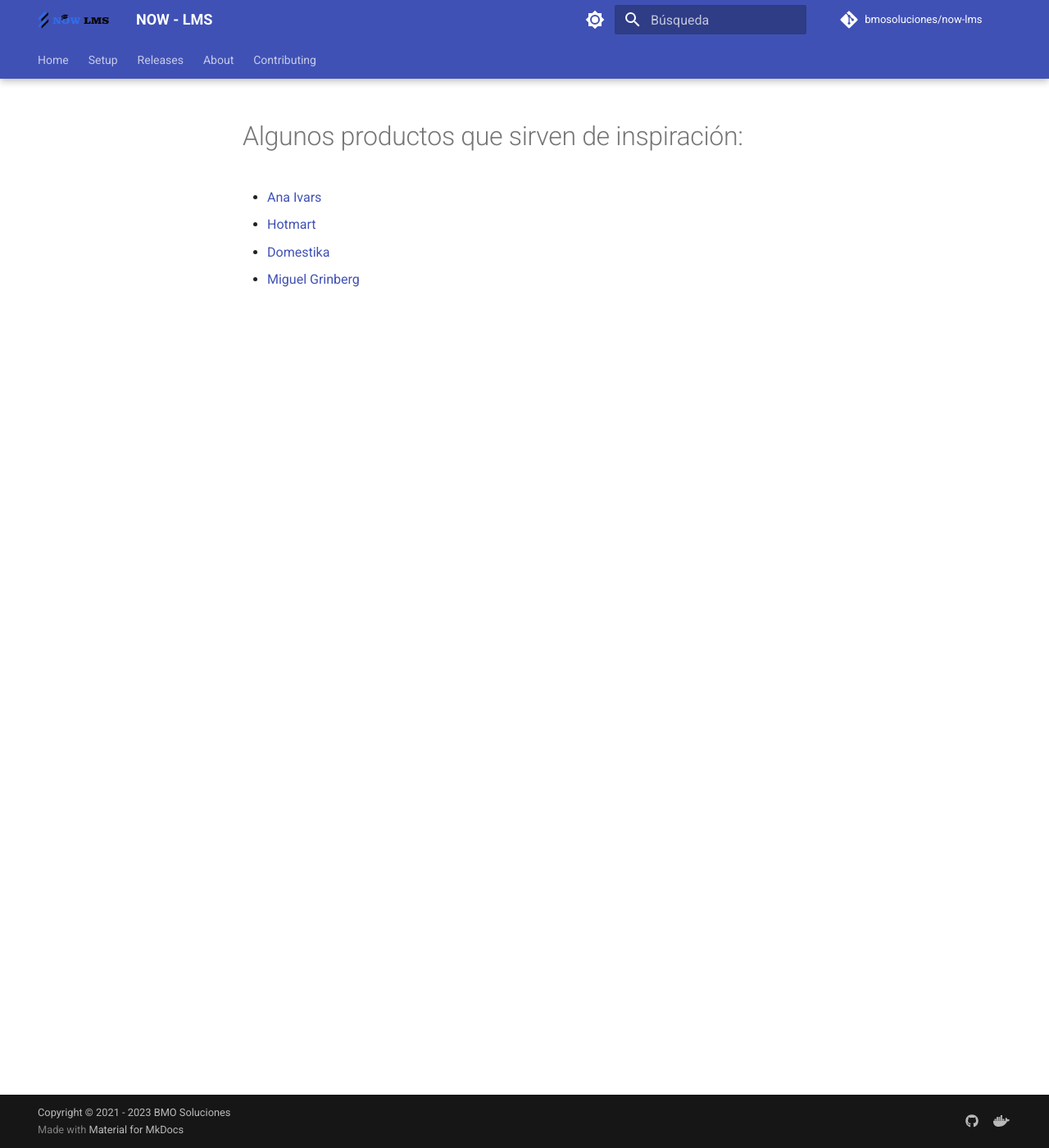
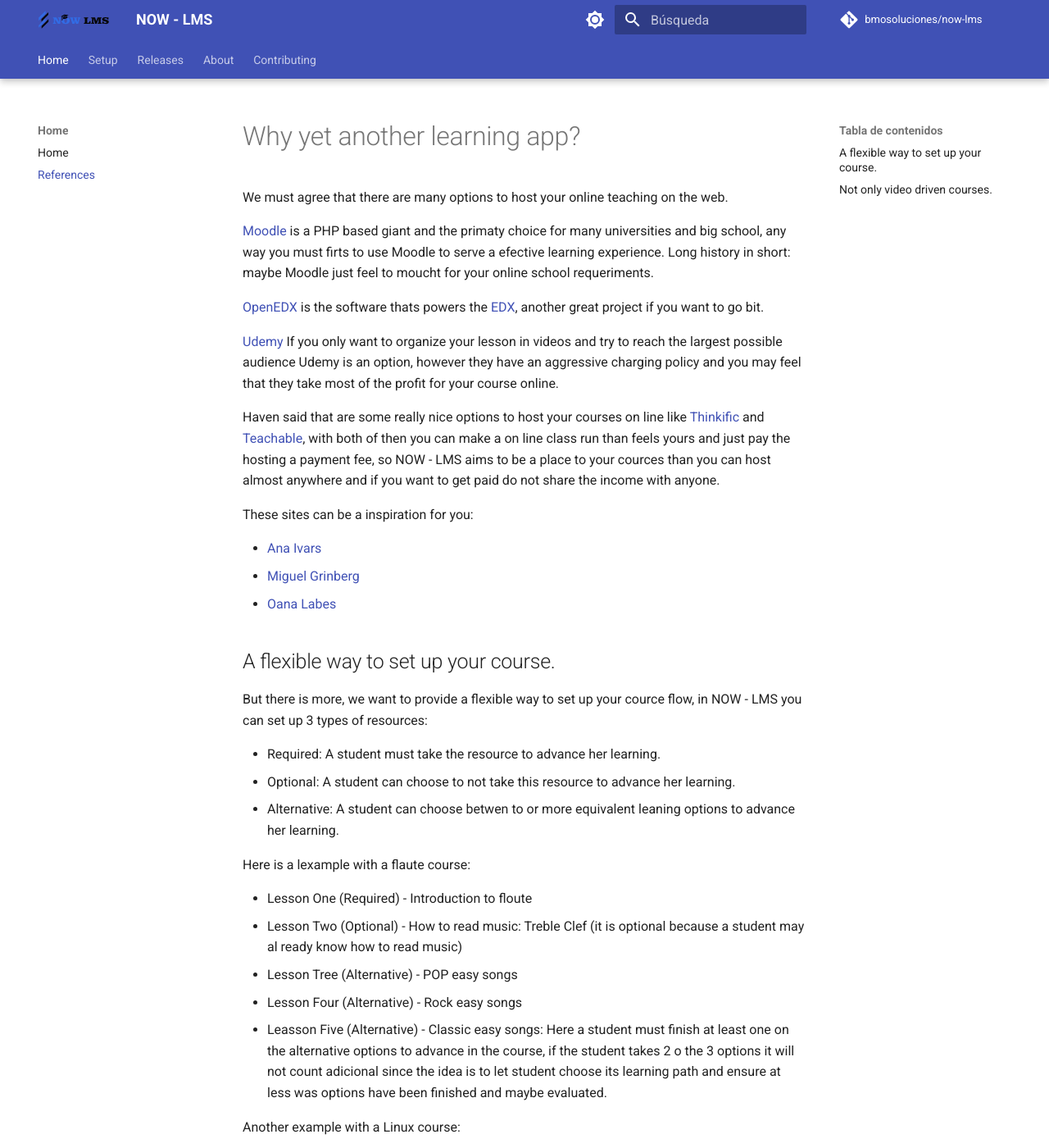
Before and after one commit to bmosoluciones/now-lms, an MkDocs documentation site: the page built from docs/references.md, in a window 1280 px wide and 1400 px high. Shown: the whole window at 82% size. Built offline with MkDocs 1.6.1 and Material for MkDocs 9.7.7, drawn with Linux system fonts in a browser that asks for light colours; comment, search, counter and statistics services are not loaded; some of the changed text lies outside the part shown.

Commit message:
docs: Update docs
Signed-off-by: William José Moreno Reyes <williamjmorenor@gmail.com>

```diff
--- a/docs/references.md
+++ b/docs/references.md
@@ -1,6 +1,55 @@
-# Algunos productos que sirven de inspiración:
+# Why yet another learning app?
+
+We must agree that there are many options to host your online teaching on the web.
+
+[Moodle](https://moodle.org/) is a PHP based giant and the primaty choice for many universities and big school, any way
+you must firts to use Moodle to serve a efective learning experience. Long history in short: maybe Moodle just feel to moucht
+for your online school requeriments.
+
+[OpenEDX](https://openedx.org/) is the software thats powers the [EDX](https://www.edx.org/), another great project if you want to go bit.
+
+[Udemy](https://www.udemy.com/) If you only want to organize your lesson in videos and try to reach the largest possible audience Udemy is an option, however they have an aggressive charging policy and you may feel that they take most of the profit for your course online.
+
+Haven said that are some really nice options to host your courses on line like [Thinkific](https://www.thinkific.com/) and [Teachable](https://teachable.com/), with both of then you can make a on line class run than feels yours and just pay the hosting a payment fee, so NOW - LMS aims to be a place to your cources than you can host almost anywhere and if you want to get paid do not share the income with anyone.
+
+These sites can be a inspiration for you:
 
 -   [Ana Ivars](https://cursos.anaivars.com/)
--   [Hotmart](https://hotmart.com/es/marketplace)
--   [Domestika](https://www.domestika.org/es/courses)
 -   [Miguel Grinberg](https://courses.miguelgrinberg.com/)
+-   [Oana Labes](https://courses.oanalabes.com/courses/cashflow)
+
+## A flexible way to set up your course.
+
+But there is more, we want to provide a flexible way to set up your cource flow, in NOW - LMS you can set up 3 types of resources:
+
+-   Required: A student must take the resource to advance her learning.
+-   Optional: A student can choose to not take this resource to advance her learning.
+-   Alternative: A student can choose betwen to or more equivalent leaning options to advance her learning.
+
+Here is a lexample with a flaute course:
+
+-   Lesson One (Required) - Introduction to floute
+-   Lesson Two (Optional) - How to read music: Treble Clef (it is optional because a student may al ready know
+    how to read music)
+-   Lesson Tree (Alternative) - POP easy songs
+-   Lesson Four (Alternative) - Rock easy songs
+-   Leasson Five (Alternative) - Classic easy songs: Here a student must finish at least one on the alternative
+    options to advance in the course, if the student takes 2 o the 3 options it will not count adicional since
+    the idea is to let student choose its learning path and ensure at less was options have been finished and
+    maybe evaluated.
+
+Another example with a Linux course:
+
+-   Lesson One (Required) - Bash command line.
+-   Lesson Two (Alternative) - Installing software in Debian and derivates with apt.
+-   Lesson Tree (Alternative) - Installing software in Fedora and derivates with dnf.
+-   Lesson Four (Optional) - Installing software in Arch Linux with pacman.
+
+Here a student must learn at less how to install software in Debian or Fedora and optionally learn how to
+install software in Arch Linux.
+
+## Not only video driven courses.
+
+YouTube tutorials are a good way to learns something new, but creating high quality video lessons is hard and
+can be expensive to produce, we believe than a good course must have a good mix of resource formats, from plain
+text to videos, passing from pdf, infografics, audios, embebed content, etc.
--- a/mkdocs.yml
+++ b/mkdocs.yml
@@ -46,7 +46,9 @@
   - offline
 
 nav:
-  - Home: index.md
+  - Home:
+      - Home: index.md
+      - References: references.md
   - Setup:
       - Setup: setup.md
       - Configuration: setup-conf.md
```
Also changed, not shown: docs/index.md (+4 -2 lines).
